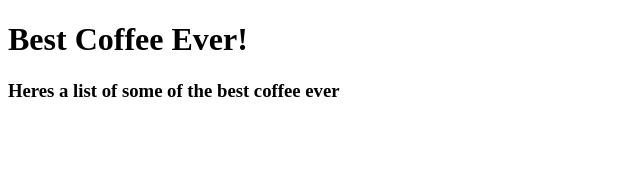
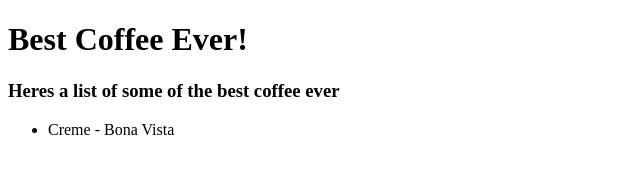
Before and after one commit to NSS-Day-Cohort-61/best-coffee-ever, a plain HTML site: page index.html in a window 1280 px wide. Shown: the whole page, without its empty margins (0-640 px from the left). Drawn offline with Linux system fonts and the light colour scheme.

Commit message:
added a coffee to list

```diff
--- a/index.html
+++ b/index.html
@@ -9,5 +9,9 @@
 <body>
   <h1>Best Coffee Ever!</h1>
   <h3>Heres a list of some of the best coffee ever</h3>
+
+  <ul>
+    <li>Creme - Bona Vista</li>
+  </ul>
 </body>
 </html>
```
